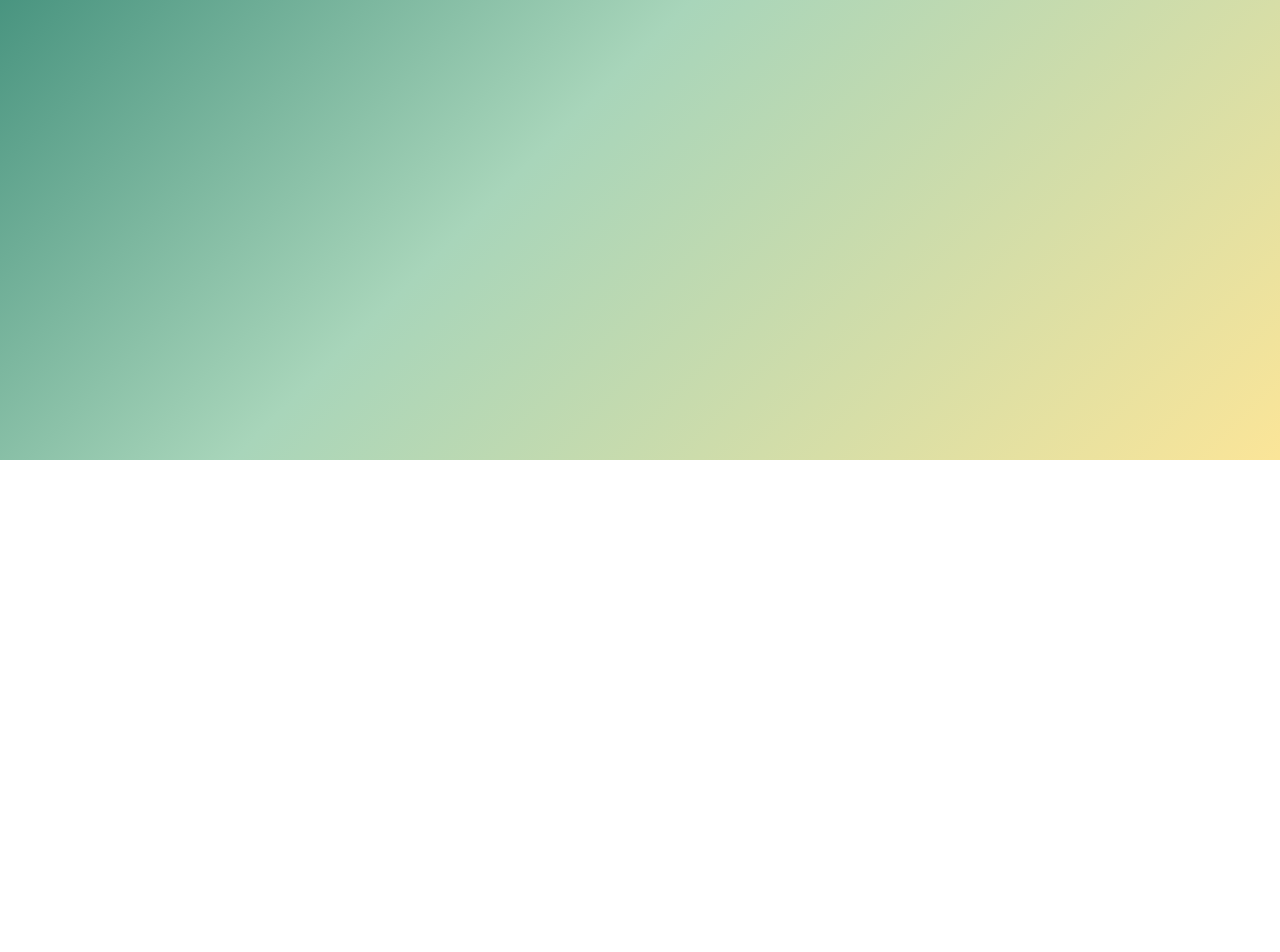
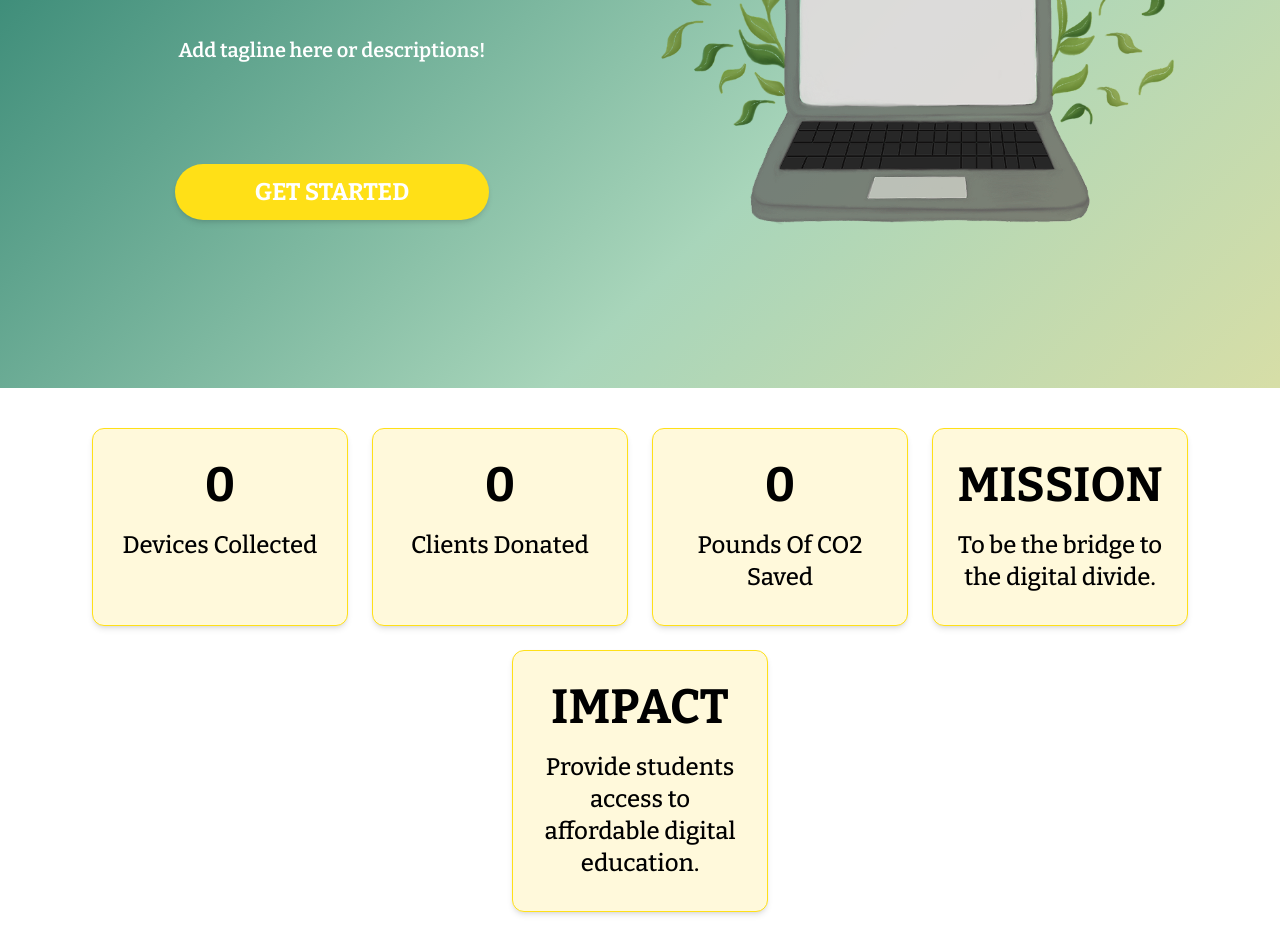
Before and after one commit to Hendricks-C/Hendricks-Ecalc, a React (Vite) app in the folder frontend/: page / in a window 1280 px wide. Shown: the part 356-1308 px from the top of the page. Before the commit the page ends 816 px from the top, so only its background shows below. Built offline with nearby package versions, Linux system fonts and the light colour scheme; no server answers; the database is empty.

Commit message:
added home page

```diff
--- a/frontend/src/App.tsx
+++ b/frontend/src/App.tsx
@@ -12,6 +12,7 @@ import Profile from './pages/profile.tsx'
 import PlaceholderResults from './pages/placeholderResults.tsx'
 import ResultsPage from './pages/resultsPage.tsx'
 import Contact from './pages/contact.tsx'
+import Home from './pages/home.tsx'
 
 function App() {
   return (
@@ -19,7 +20,7 @@ function App() {
       <Navbar />
 
       <Routes>
-        {/* <Route exact path="/" element={Home} /> */}
+        <Route path="/" element={<Home/>} />
         <Route path="/about" element={<h1>Work in Progress</h1>} />
         <Route path="/contact" element={<Contact />} />
         <Route path="/login" element={<Login />} />
--- /dev/null
+++ b/frontend/src/pages/home.tsx
@@ -0,0 +1,98 @@
+import { Link } from 'react-router-dom'
+import Laptop from '../assets/laptop.png'
+import { useEffect, useState } from 'react'
+import supabase from '../utils/supabase.ts'
+
+function Home() {
+    const [isLoggedIn, setIsLoggedIn] = useState(false);
+
+
+    useEffect(() => {
+        const checkSession = async () => {
+            const { data: { session } } = await supabase.auth.getSession();
+            setIsLoggedIn(!!session);
+        };
+
+        checkSession();
+    }, []);
+
+
+    const [stats, setStats] = useState({
+        devices: 0,
+        clients: 0,
+        co2: 0,
+    });
+
+    useEffect(() => {
+        const fetchStats = async () => {
+            const { data, error } = await supabase.from('devices').select('*');
+
+            if (error) {
+                console.error('Error fetching devices:', error.message);
+                return;
+            }
+
+            const devicesCount = data.length;
+            const uniqueClients = new Set(data.map((d) => d.user_id)).size;
+            const totalCO2 = data.reduce((sum, d) => sum + (d.co2_emissions || 0), 0);
+
+            setStats({
+                devices: devicesCount,
+                clients: uniqueClients,
+                co2: Math.round(totalCO2),
+            });
+        };
+
+        fetchStats();
+    }, []);
+
+    return (
+        <div className="flex flex-col items-center justify-center">
+
+            {/* Get Started Section */}
+            <section className="flex w-full h-[80vh] px-8 py-12 justify-between items-center gap-4 z-0">
+
+                {/* Left: Title + description + button */}
+                <div className="w-full md:w-1/2 flex-col items-center text-center justify-center text-white gap-7 ">
+                    <h1 className="text-4xl sm:text-5xl md:text-6xl font-extrabold drop-shadow-md mb-5 md:mb-10">
+                        E-WASTE CALCULATOR
+                    </h1>
+                    <p className="text-lg sm:text-xl font-semibold mb-10 md:mb-25">
+                        Add tagline here or descriptions!
+                    </p>
+                    <Link to={isLoggedIn ? "/device-info-submission" : "/login"}>
+                        <button className="bg-[#FFE017] text-white font-bold text-xl md:text-2xl px-10 md:px-20 py-3 rounded-full shadow-md hover:brightness-105 transition mb-5 md:mb-10">
+                            GET STARTED
+                        </button>
+                    </Link>
+                </div>
+
+                {/* Right: Laptop Image */}
+                <div className=" hidden md:flex w-1/2 justify-center z-0">
+                    <img src={Laptop} alt="Laptop" className="w-[110%] h-auto max-w-[925px]" />
+                </div>
+            </section>
+
+            {/* Stats Section */}
+            <div className="w-full bg-white py-10 px-4 flex flex-wrap justify-center gap-6">
+                {[
+                    { heading: stats.devices.toString(), subtext: 'Devices Collected' },
+                    { heading: stats.clients.toString(), subtext: 'Clients Donated' },
+                    { heading: stats.co2.toLocaleString(), subtext: 'Pounds Of CO2 Saved' },
+                    { heading: 'MISSION', subtext: 'To be the bridge to the digital divide.' },
+                    { heading: 'IMPACT', subtext: 'Provide students access to affordable digital education.' },
+                ].map((item, idx) => (
+                    <div
+                        key={idx}
+                        className="bg-[#FFF9DB] border border-[#FFE017] rounded-xl shadow-md sm:w-64 w-full px-6 py-8 text-center"
+                    >
+                        <p className="text-2xl sm:text-3xl md:text-4xl lg:text-5xl font-bold text-black mb-5">{item.heading}</p>
+                        <p className="text-base sm:text-lg md:text-xl lg:text-2xl font-medium mt-2 text-black">{item.subtext}</p>
+                    </div>
+                ))}
+            </div>
+        </div>
+    );
+}
+
+export default Home;
```
